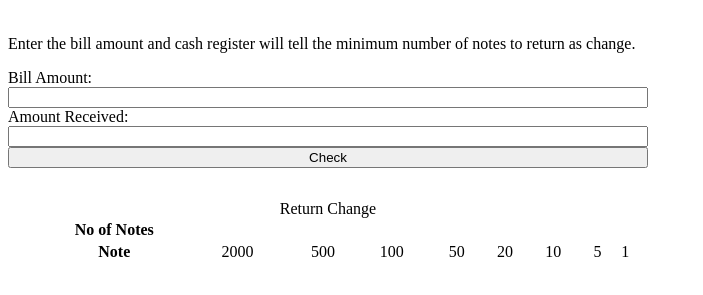
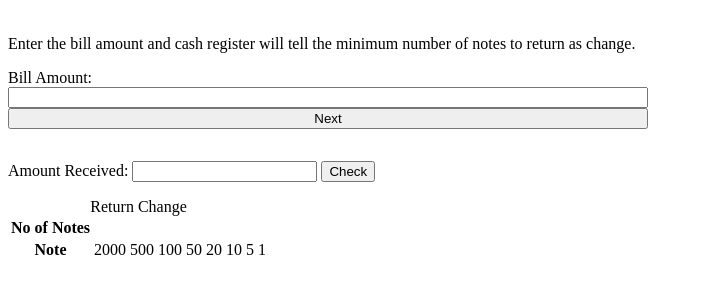
Before and after one commit to anushasunil/cash-register, a plain HTML site: page index.html in a window 1280 px wide. Shown: the part 69-364 px from the top of the page, without its empty margins (0-703 px from the left). Drawn offline with Linux system fonts and the light colour scheme.

Commit message:
created new container for table and contents

```diff
--- a/index.html
+++ b/index.html
@@ -14,12 +14,22 @@
             Enter the bill amount and cash register will tell
             the minimum number of notes to return as change.
         </p>
-        <label for="bill-amount">Bill Amount:</label>
-        <input id="bill-amount" type="number"/>
-        <label for="bill-received">Amount Received:</label>
-        <input id="bill-received" type="number">
-        <button class="btn-check">Check</button>
+
+        <label for="bill-amount" id="bill-amount-label">Bill Amount:</label>
+        <input id="bill-amount" type="text"/>
+
+        <button class="btn-next">Next</button>
+
+        <p class="validate-bill-amount"></p>
+
+        <div class="bill-amount-validation">
+            <label for="bill-received" id="bill-received-label">Amount Received:</label>
+            <input id="bill-received" type="text">
+
+            <button class="btn-check" >Check</button>
+
             <p id="error-message"></p>
+
             <table class="change-table">
                 <caption>
                     Return Change
@@ -48,6 +58,7 @@
                 </tr>
             </table>
         </div>
+    </div>
 </body>
 <script src="index.js"></script>
 </html>
```
Lines whose indentation alone changed are shown as unchanged.
